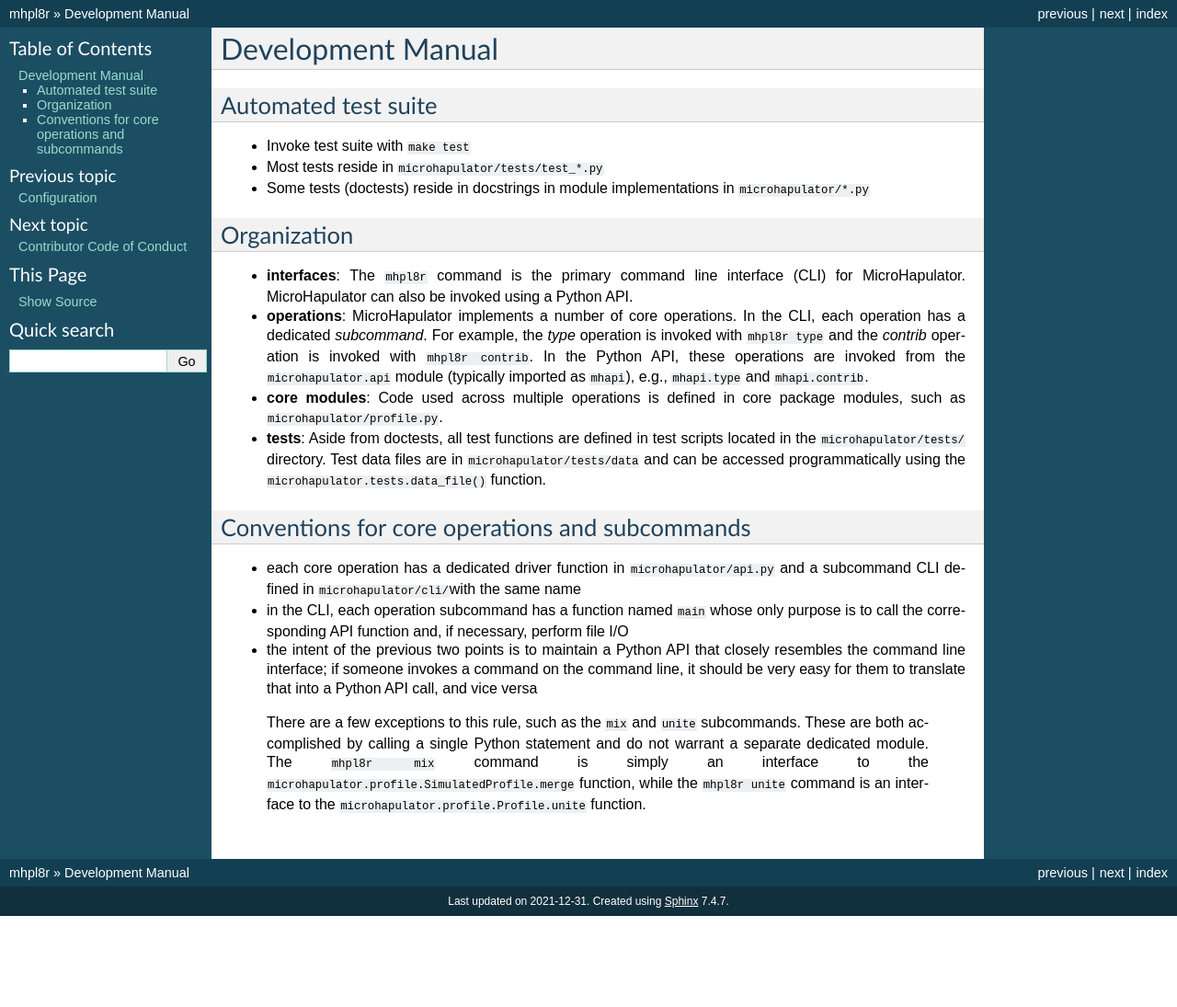
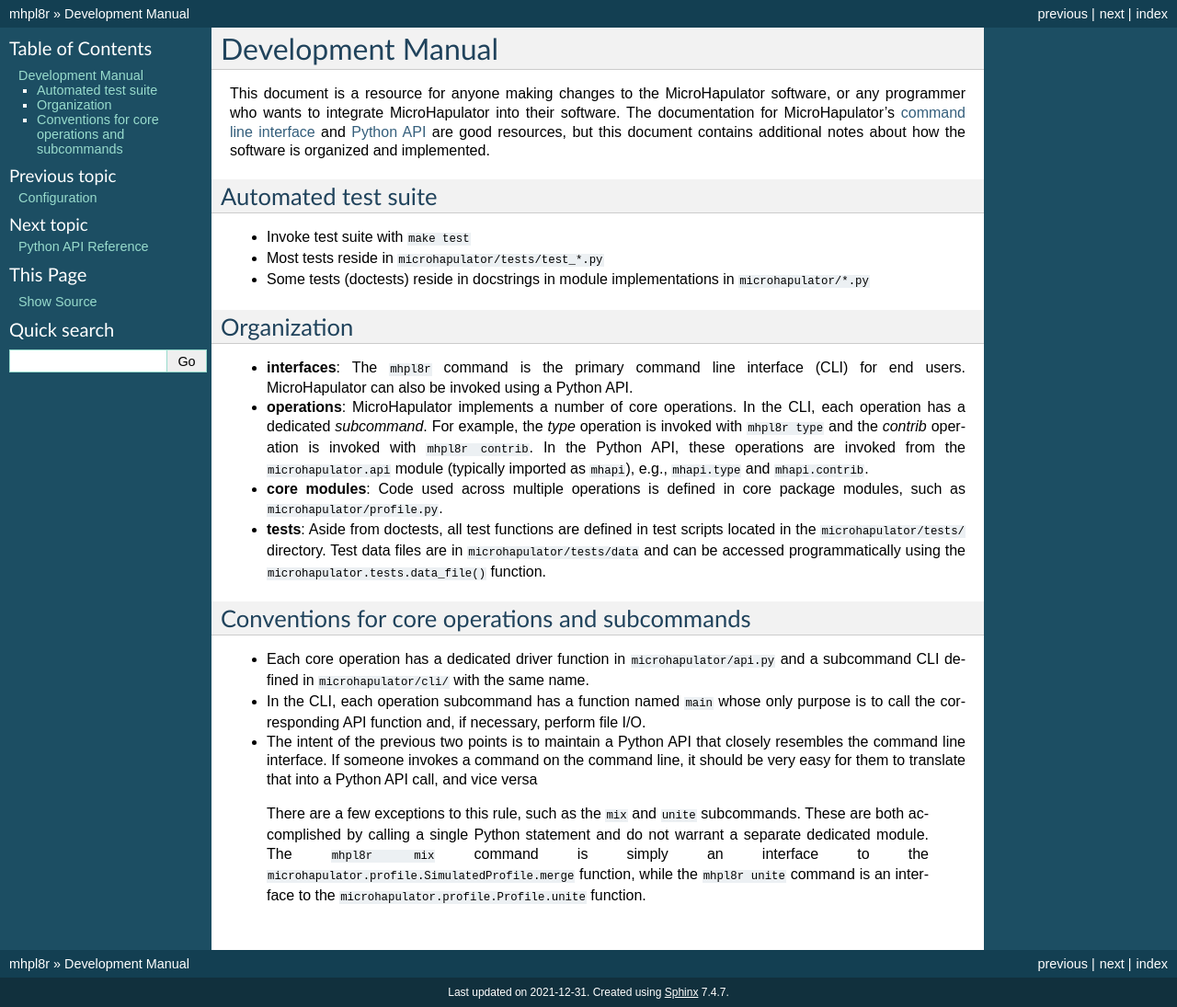
Before and after one commit to bioforensics/MicroHapulator, a Sphinx documentation site: the page built from docs/devel.md, in a window 1280 px wide. Shown: the whole page at 92% size. Built offline with Sphinx 7.4.7, drawn with Linux system fonts in a browser that asks for light colours; before the commit the page ends 996 px from its top, so only the background shows below that.

```diff
--- a/docs/devel.md
+++ b/docs/devel.md
@@ -1,4 +1,8 @@
 # Development Manual
+
+This document is a resource for anyone making changes to the MicroHapulator software, or any programmer who wants to integrate MicroHapulator into their software.
+The documentation for MicroHapulator's [command line interface](cli.md) and [Python API](api.md) are good resources, but this document contains additional notes about how the software is organized and implemented.
+
 
 ## Automated test suite
 
@@ -9,8 +13,12 @@
 
 ## Organization
 
-- **interfaces**: The `mhpl8r` command is the primary command line interface (CLI) for MicroHapulator. MicroHapulator can also be invoked using a Python API.
-- **operations**: MicroHapulator implements a number of core operations. In the CLI, each operation has a dedicated *subcommand*. For example, the *type* operation is invoked with `mhpl8r type` and the *contrib* operation is invoked with `mhpl8r contrib`. In the Python API, these operations are invoked from the `microhapulator.api` module (typically imported as `mhapi`), e.g., `mhapi.type` and `mhapi.contrib`.
+- **interfaces**: The `mhpl8r` command is the primary command line interface (CLI) for end users.
+  MicroHapulator can also be invoked using a Python API.
+- **operations**: MicroHapulator implements a number of core operations.
+  In the CLI, each operation has a dedicated *subcommand*.
+  For example, the *type* operation is invoked with `mhpl8r type` and the *contrib* operation is invoked with `mhpl8r contrib`.
+  In the Python API, these operations are invoked from the `microhapulator.api` module (typically imported as `mhapi`), e.g., `mhapi.type` and `mhapi.contrib`.
 - **core modules**: Code used across multiple operations is defined in core package modules, such as `microhapulator/profile.py`.
 - **tests**: Aside from doctests, all test functions are defined in test scripts located in the `microhapulator/tests/` directory.
   Test data files are in `microhapulator/tests/data` and can be accessed programmatically using the `microhapulator.tests.data_file()` function.
@@ -18,9 +26,10 @@
 
 ## Conventions for core operations and subcommands
 
-- each core operation has a dedicated driver function in `microhapulator/api.py` and a subcommand CLI defined in `microhapulator/cli/`with the same name
-- in the CLI, each operation subcommand has a function named `main` whose only purpose is to call the corresponding API function and, if necessary, perform file I/O
-- the intent of the previous two points is to maintain a Python API that closely resembles the command line interface; if someone invokes a command on the command line, it should be very easy for them to translate that into a Python API call, and vice versa
+- Each core operation has a dedicated driver function in `microhapulator/api.py` and a subcommand CLI defined in `microhapulator/cli/` with the same name.
+- In the CLI, each operation subcommand has a function named `main` whose only purpose is to call the corresponding API function and, if necessary, perform file I/O.
+- The intent of the previous two points is to maintain a Python API that closely resembles the command line interface.
+  If someone invokes a command on the command line, it should be very easy for them to translate that into a Python API call, and vice versa
 
 > There are a few exceptions to this rule, such as the `mix` and `unite` subcommands.
 > These are both accomplished by calling a single Python statement and do not warrant a separate dedicated module.
```
Also changed, not shown: docs/api.md (added, +56 -0 lines), docs/cli.md (added, +126 -0 lines), docs/index.md (+2 -0 lines), docs/manual.md (+2 -1 lines).
